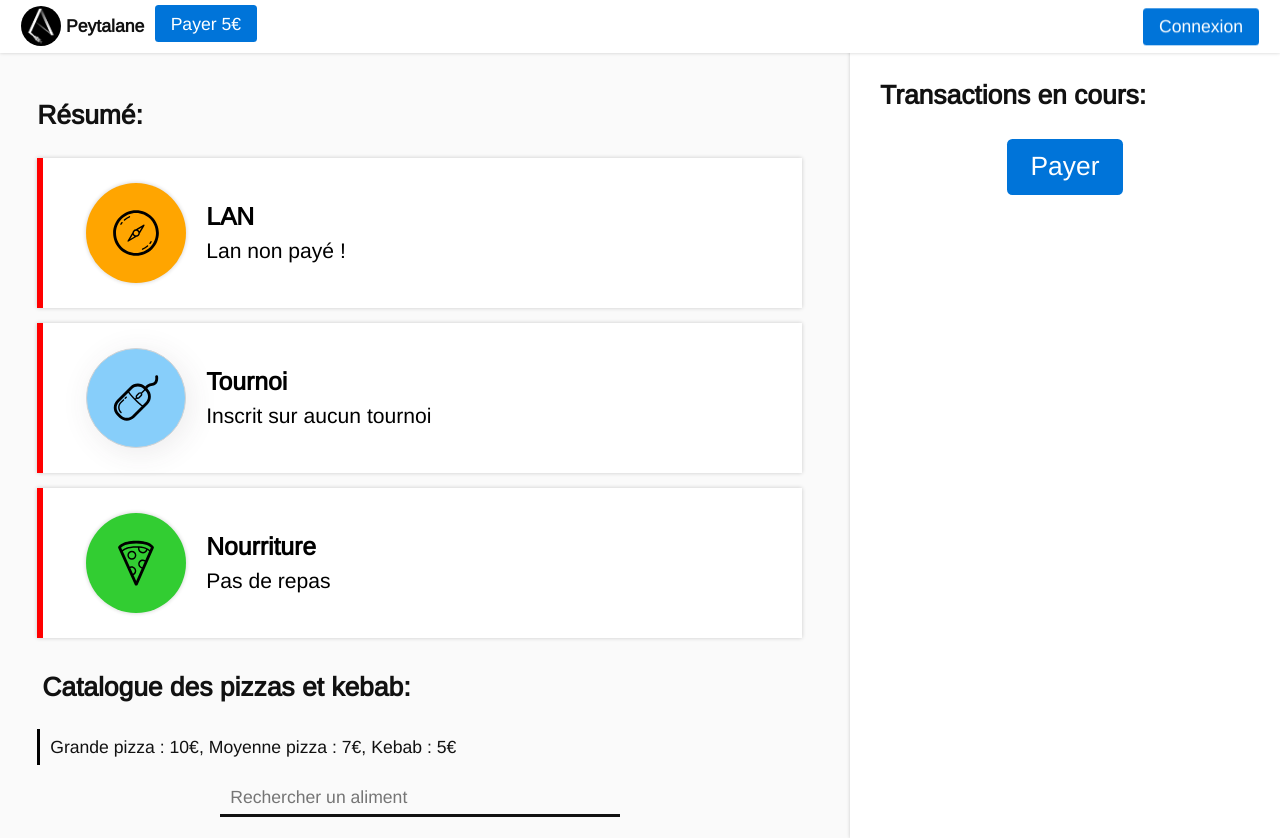
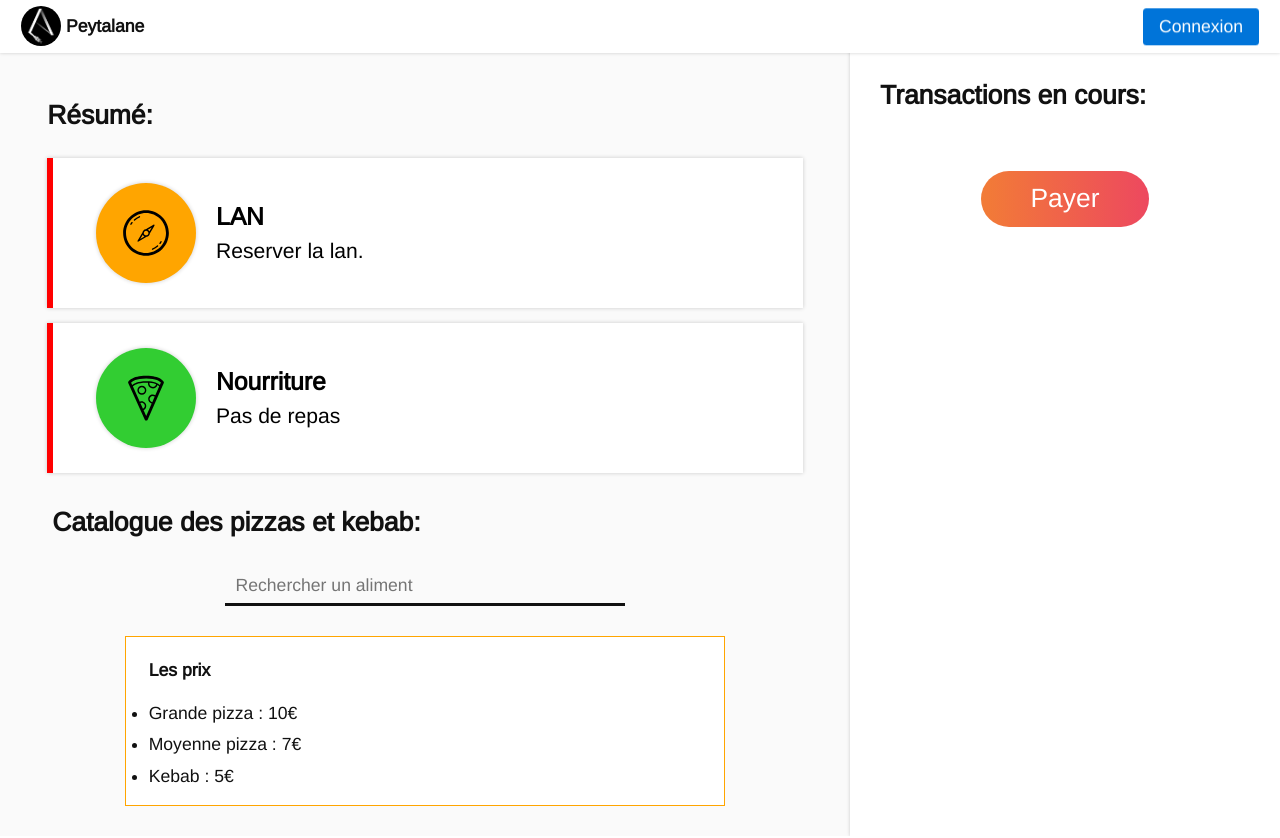
Before and after one commit to lpmng/lpmng-peytalane, a Django app: template peytalaneApp/templates/peytalaneApp/reservation-food.html in a window 1280 px wide. Run offline with Django 3.2, Linux system fonts and the light colour scheme; the template is opened without the code that fills it, so the values that code supplies are empty; parts of the project's set-up code (start-up, migrations or seed data) failed here and were passed over.

Commit message:
improve user experience and fix - change front page - invert incription form - display food name in option popup - change price display - delete tournament inscription

```diff
--- a/peytalaneApp/templates/peytalaneApp/layout.html
+++ b/peytalaneApp/templates/peytalaneApp/layout.html
@@ -13,8 +13,11 @@
             <a href="/" class="brand">
                 <span><img src="/static/peytalaneApp/img/logo.jpg" class="logo-nav"/> <span id="title-app">Peytalane</span> </span>
             </a>
-
-            <a href="/pay" class="button" id="top-pay-button">Payer 5€</a>
+            {% if 'username' in request.session %}
+                <a href="/pay" class="button" id="top-pay-button">Payer {{total}}€</a>
+            {% else %}
+                <a href="/login/" class="button icon-puzzle" id="top-pay-button">Connexion</a>
+            {% endif %}
             <!-- responsive-->
             <input id="bmenub" type="checkbox" class="show">
             <label for="bmenub" class="burger pseudo button">&#8801;</label>
--- a/peytalaneApp/templates/peytalaneApp/login.html
+++ b/peytalaneApp/templates/peytalaneApp/login.html
@@ -17,7 +17,7 @@
 <div class="container flex flex-800">
     <form method="POST" action="/login/" class="white-container">
         {% csrf_token %}
-        <h2 class="center">Login AIR-EISTI</h2>
+        <h2 class="center">Login AirEISTI</h2>
         <fieldset class="flex one">
             <label>Pseudo:{{ form.username }}</label>
         </fieldset>
--- a/peytalaneApp/templates/peytalaneApp/reservation-food.html
+++ b/peytalaneApp/templates/peytalaneApp/reservation-food.html
@@ -15,18 +15,22 @@
     {{ success }}
 </div>
 {%endif%}
-<div class="flex-inline info">
-	<div>Grande pizza : 10€,</div>
-	<div>Moyenne pizza : 7€,</div>
-	<div>Kebab : 5€</div>
-</div>
+
 <div class="center">
 	<input type="search" placeholder="Rechercher un aliment" oninput="searchFood(this)"/>
 </div>
+
+<ul class="white-container small-container flat" style="margin:20px auto;border-color:orange;box-shadow: none; ">
+		<h4>Les prix</h4>
+		<li>Grande pizza : 10€</li>
+		<li>Moyenne pizza : 7€</li>
+		<li>Kebab : 5€</li>
+</ul>
+
 <div class="flex">
     <ul id="food-list">
 	{% for pizza in pizzas_list %}
-	<li class="white-container flat flex-inline food-line" id="container-{{pizza.name}}">
+	<li class="white-container flat flex-inline food-line reverse-mobile" id="container-{{pizza.name}}">
 	    <!--<div class="displayFood white-container flat">-->
 		<div class="flexible">
 			<h3 class="product">{{ pizza.name }}</h3>
@@ -48,10 +52,11 @@
 	    <label for="optionFood{{ pizza.name}}" class="overlay"></label>
 	    <article>
 		<header>
-		    <h3>Choix des options</h3>
+			<h3 class="center">{{pizza}}</h3>
 		    <label for="optionFood{{ pizza.name}}" class="close">&times;</label>
 		</header>
 		<section class="content">
+
 		    {% for option in pizza.options.all %}
 		    <label>
 			<h4>{{ option.name }}</h4>
--- a/peytalaneApp/templates/peytalaneApp/reservation-layout.html
+++ b/peytalaneApp/templates/peytalaneApp/reservation-layout.html
@@ -24,6 +24,7 @@
                 <h2>Résumé:</h2>
                 <ul id="resume">
                     <!-- mettre un web component quand ce sera supporté par tous les navigateurs du monde (plutot que de faire un copié collé)-->
+
                     <a href="/reservation/tournament">
                     <li class="flex-inline resume-line white-container
                         {% if lan_is_reserved %}
@@ -39,13 +40,14 @@
                         <div class="flexible">
                             <h3>LAN</h3>
                             {% if lan_is_reserved %}
-                                <div>Lan payé !</div>
+                                <div>Lan payée !</div>
                             {% else %}
-                                <div>Lan non payé !</div>
+                                <div>Reserver la lan.</div>
                             {% endif %}
                         </div>
                     </li>
                     </a>
+                    <!--
                     <a href="/reservation/tournament">
                     <li class="flex-inline resume-line white-container
                         {% if have_tournament %}
@@ -75,7 +77,7 @@
                             {% endif %}
                         </div>
                     </li>
-                    </a>
+                    </a>-->
                     <a href="/reservation/food">
                     <li class="flex-inline resume-line white-container
                         {% if have_foods %}
--- a/peytalaneApp/views/index.py
+++ b/peytalaneApp/views/index.py
@@ -3,4 +3,7 @@ from django.http import HttpResponse
 from peytalaneApp.forms import InscriptionExtForm,InscriptionEistiForm
 
 def index(request):
+    if("transactions" in request.session):
+        transactions_list = request.session['transactions']
+        total = sum(transactions_list[key]['price'] for key in transactions_list)
     return render(request,'peytalaneApp/index.html',locals())
--- a/peytalaneApp/views/pay.py
+++ b/peytalaneApp/views/pay.py
@@ -20,7 +20,7 @@ class Pay(View):
 
 
     @IsLogin
-    def get(self, request,lan_is_reserved,have_foods,is_admin, *args, **kwargs):
+    def get(self, request,lan_is_reserved,have_foods,is_admin,total, *args, **kwargs):
         json_data=open(BASE_DIR+'/keyStripe.json')
         data = json.load(json_data)
         key = data["public"]
@@ -31,7 +31,7 @@ class Pay(View):
         return render(request, self.html, locals())
 
     @IsLogin
-    def post(self, request,lan_is_reserved,have_foods,is_admin,*args, **kwargs):
+    def post(self, request,lan_is_reserved,have_foods,is_admin,total,*args, **kwargs):
         json_data=open(BASE_DIR+'/keyStripe.json')
         data = json.load(json_data)
         if 'stripeToken' in request.POST:
--- a/peytalaneApp/views/reservation.py
+++ b/peytalaneApp/views/reservation.py
@@ -15,14 +15,14 @@ class Reservation(View):
         Renvoie la page d'Inscription au chargement de la page
     """
     @IsLogin
-    def get(self, request,lan_is_reserved,have_foods,have_tournament,is_admin, *args, **kwargs):
+    def get(self, request,lan_is_reserved,have_foods,have_tournament,is_admin,total, *args, **kwargs):
         if "p" in request.GET:
             ok_payment = True
         transactions_list = request.session['transactions']
         return render(request, self.html, locals())
 
     @IsLogin
-    def delete(self, request,lan_is_reserved,have_foods,have_tournament,is_admin, *args, **kwargs):
+    def delete(self, request,lan_is_reserved,have_foods,have_tournament,is_admin,total, *args, **kwargs):
         if "id" in request.GET:
             Transaction.delete_transaction(request,request.GET['id'])
             return HttpResponse()
--- a/peytalaneApp/views/reservation_food.py
+++ b/peytalaneApp/views/reservation_food.py
@@ -17,7 +17,7 @@ import json
 
 class Search_food(View):
     @IsLogin
-    def get(self, request,lan_is_reserved,have_foods,have_tournament,is_admin, *args, **kwargs):
+    def get(self, request,lan_is_reserved,have_foods,have_tournament,is_admin,total, *args, **kwargs):
         if "s" in request.GET:
             pizzas_list = Food.objects.filter(name__contains=request.GET["s"])
             name_pizzas = [pizza.name for pizza in pizzas_list]
@@ -31,14 +31,14 @@ class Reservation_food(View):
     """
     RENDER_HTML = 'peytalaneApp/reservation-food.html'
     @IsLogin
-    def get(self, request,lan_is_reserved,have_foods,have_tournament,is_admin, *args, **kwargs):
+    def get(self, request,lan_is_reserved,have_foods,have_tournament,is_admin,total, *args, **kwargs):
         transactions_list = request.session['transactions']
         pizzas_list = Food.objects.all()
         return render(request, self.RENDER_HTML, locals())
 
 
     @IsLogin
-    def post(self, request,lan_is_reserved,have_foods,have_tournament,is_admin, *args, **kwargs):
+    def post(self, request,lan_is_reserved,have_foods,have_tournament,is_admin,total, *args, **kwargs):
         pizzas_list = Food.objects.all()
         user = User.objects.get(username=request.session['username'])
 
--- a/scss/mobile.scss
+++ b/scss/mobile.scss
@@ -42,4 +42,9 @@
         margin: 10px 5% !important;
         width: auto !important;
     }
+
+    .flex-inline.reverse-mobile
+    {
+        flex-direction: column;
+    }
 }
--- a/scss/style.scss
+++ b/scss/style.scss
@@ -28,6 +28,12 @@ html input[type="search"]
     width: 400px;
     background-color: transparent;
     margin: 10px;
+}
+
+body .flex
+{
+    margin-left: 0;
+    width: auto;
 }
 
 .modal > input:checked ~ .overlay ~ *
@@ -150,6 +156,13 @@ html .green
 .mainButton
 {
     font-size:1.5em;
+    background-color: #ed485f;
+    background-image: linear-gradient(90deg,#f27c36,#ed485f);
+    border-radius: 50px;
+    padding: in 50px;
+    padding-left: 50px;
+    padding-right: 50px;
+    margin-top: 40px;
 }
 
 
```
Also changed, not shown: peytalaneApp/functions/decorator.py (+6 -3 lines), peytalaneApp/functions/transaction.py (+8 -4 lines), peytalaneApp/templates/peytalaneApp/index.html (+10 -8 lines), peytalaneApp/templates/peytalaneApp/inscription.html (+19 -17 lines), peytalaneApp/views/reservation_tournament.py (+14 -21 lines), peytalaneApp/static/peytalaneApp/style.min.css.
